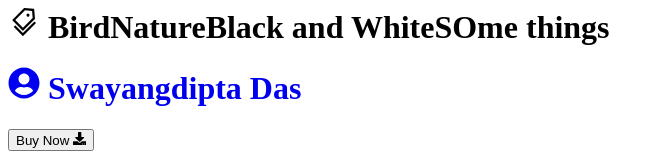
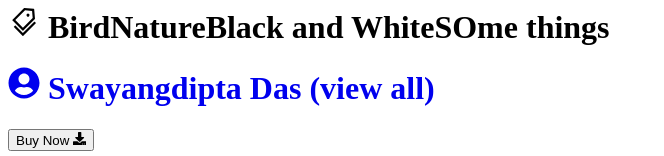
Before and after one commit to Swayangdipta/Imagerr-Frontend, a React (Create React App) app: page /asset/shuygsuhg672281bjnb in a window 1280 px wide. Shown: the part 1117-1273 px from the top of the page, without its empty margins (0-664 px from the left). Built offline with nearby package versions, Linux system fonts and the light colour scheme.

Commit message:
Added Image Detailed View Page

```diff
--- a/src/components/Image/ImageInfo.jsx
+++ b/src/components/Image/ImageInfo.jsx
@@ -20,7 +20,7 @@ const ImageInfo = ({data}) => {
         <span key={index} className='px-[10px] overflow-hidden h-[30px] rounded-md bg-amber-300 dark:bg-amber-700'>{tag}</span>
       ))}</h1>
       <Link to={`/collections/${data.author._id}`}>
-        <h1 className='ml-[20px] pt-[10px] text-[20px] dark:text-zinc-300 text-zinc-800 select-none flex items-center gap-[10px] mt-[5px]'><FaUserCircle /> <span className='underline'>{data.author}</span></h1>
+        <h1 className='ml-[20px] pt-[10px] text-[20px] dark:text-zinc-300 text-zinc-800 select-none flex items-center gap-[10px] mt-[5px]'><FaUserCircle /> <span className='underline'>{data.author} <span className='text-[14px]'>(view all)</span></span></h1>
       </Link>
 
         {
```
